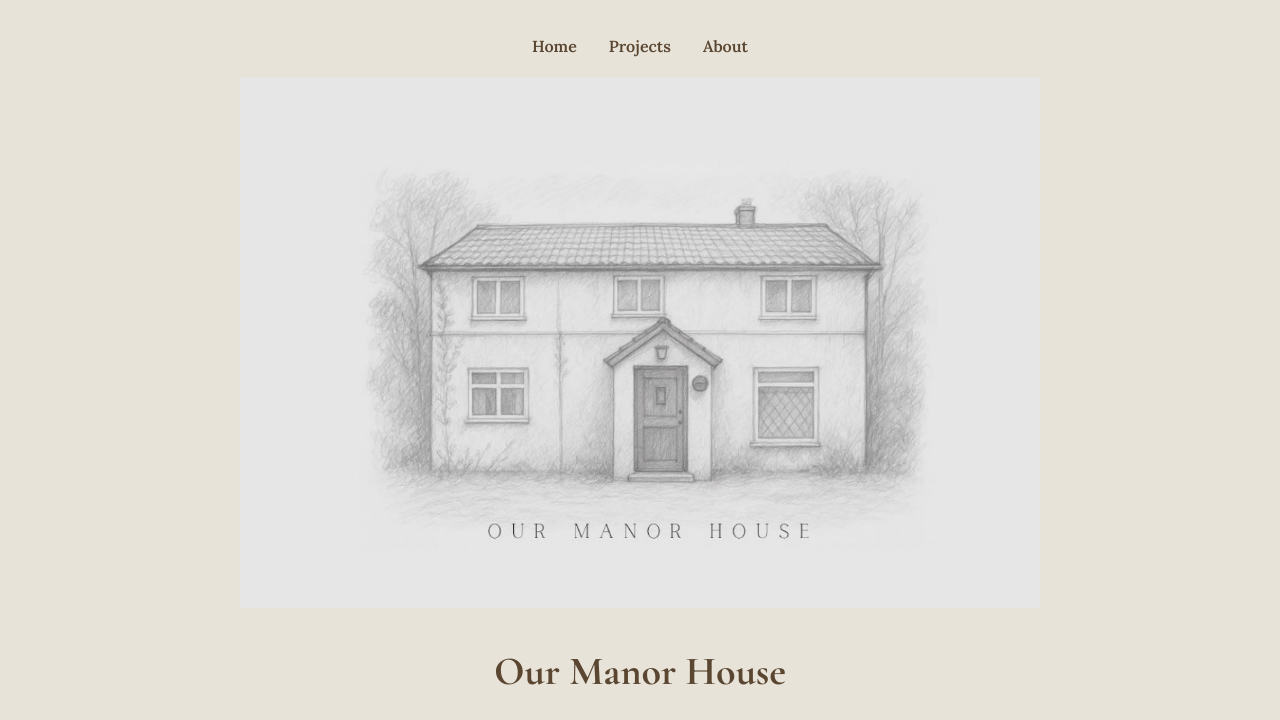
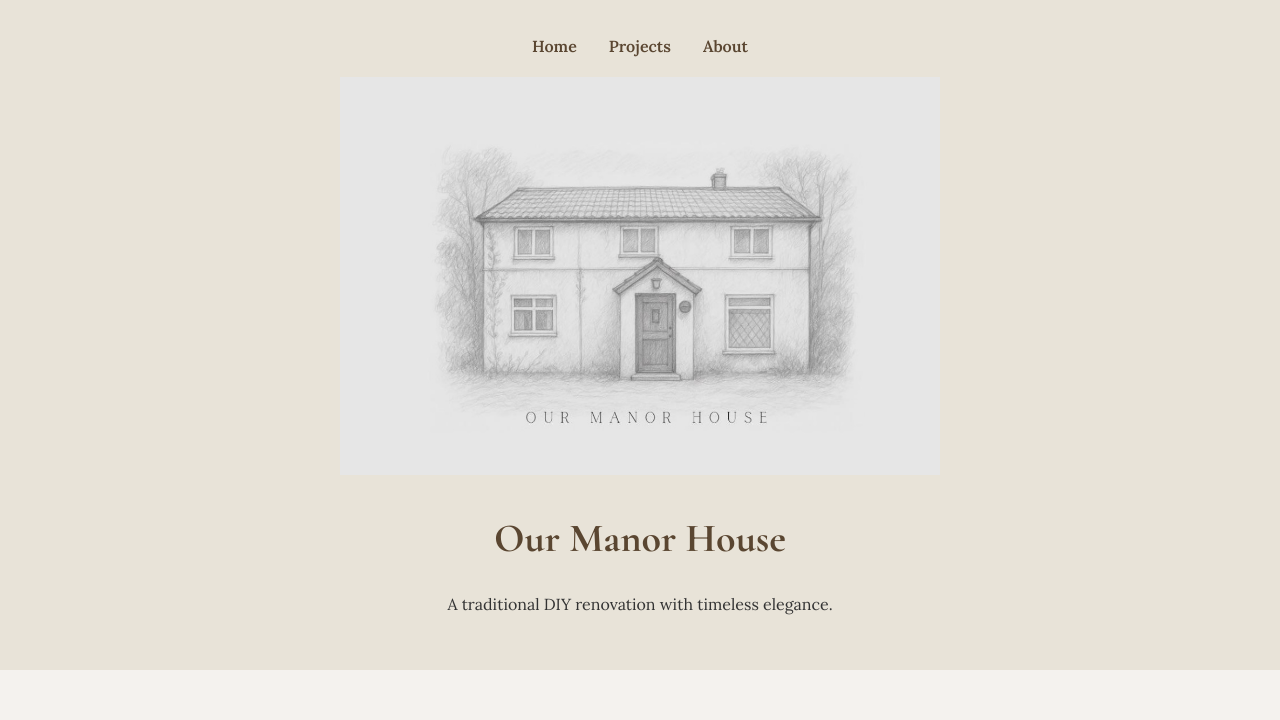
Before and after one commit to OurManorHouse/OurManorHouse, a plain HTML site: page index.html in a window 1280 px wide. Shown: the top 720 px of the page. Drawn offline with nearby package versions, Linux system fonts and the light colour scheme.

Commit message:
Update style.css

```diff
--- a/style.css
+++ b/style.css
@@ -123,3 +123,9 @@ footer {
   height: auto;
   margin: 0 auto 1rem auto;
 }
+
+@media (min-width: 768px) {
+  .logo {
+    max-width: 600px;
+  }
+}
```
